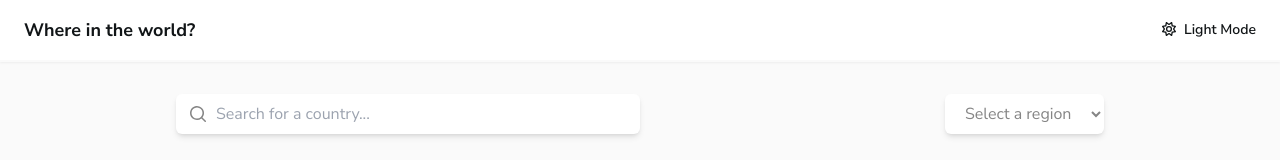
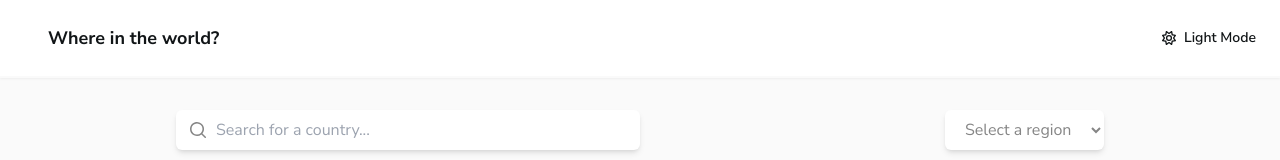
Before and after one commit to afiqsazlan/rc-countries, a Vue app: page / in a window 1280 px wide. Shown: the top 160 px of the page. Built offline with nearby package versions, Linux system fonts and the light colour scheme; no server answers.

Commit message:
Added link to home page when user clicks on app name on header

```diff
--- a/src/layouts/App/AppHeader.vue
+++ b/src/layouts/App/AppHeader.vue
@@ -8,13 +8,14 @@ const store = useStore()
 <template>
   <div
       class="flex flex-row justify-between items-center bg-white dark:bg-blue-700 px-6 py-4 drop-shadow-sm border-b-2 border-gray-100 dark:border-0">
-    <div class="font-bold text-lg">
+    <router-link :to="{name: 'home'}"
+                 class="font-bold text-lg hover:opacity-80 px-6 py-2 rounded-sm"
+    >
       Where in the world?
-    </div>
+    </router-link>
     <button @click="store.toggleAppearanceMode()"
             class="capitalize font-semibold  text-sm space-x-2 flex items-center"
     >
-      <div>
         <font-awesome-icon v-if="store.appearanceMode === 'dark'"
                            :icon="['far', 'moon']"
         />
@@ -22,7 +23,6 @@ const store = useStore()
                            :icon="['far', 'sun']"
                            class="text-blue-900"
         />
-      </div>
       <span>
       {{ store.appearanceMode }} Mode
       </span>
```
